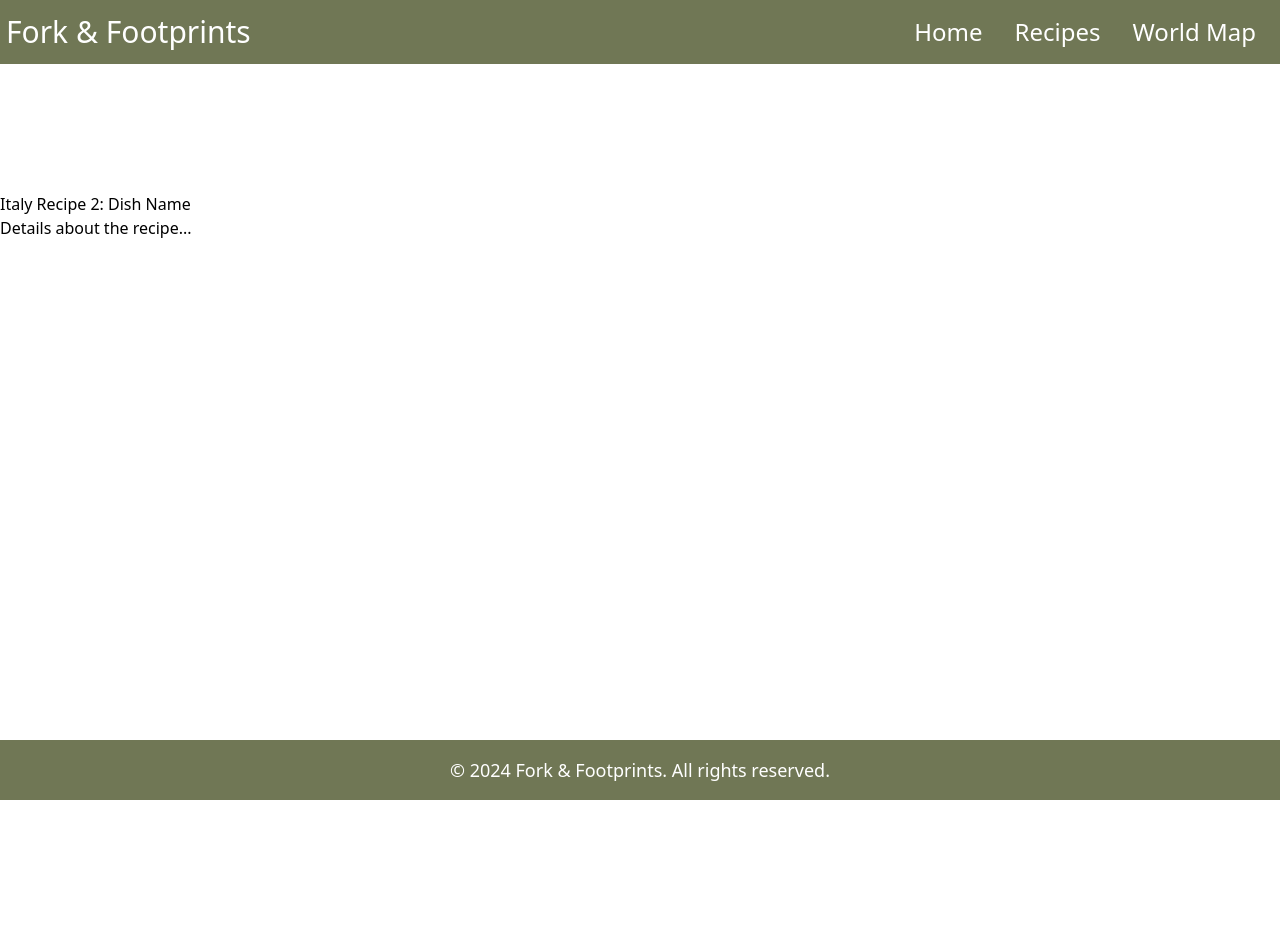
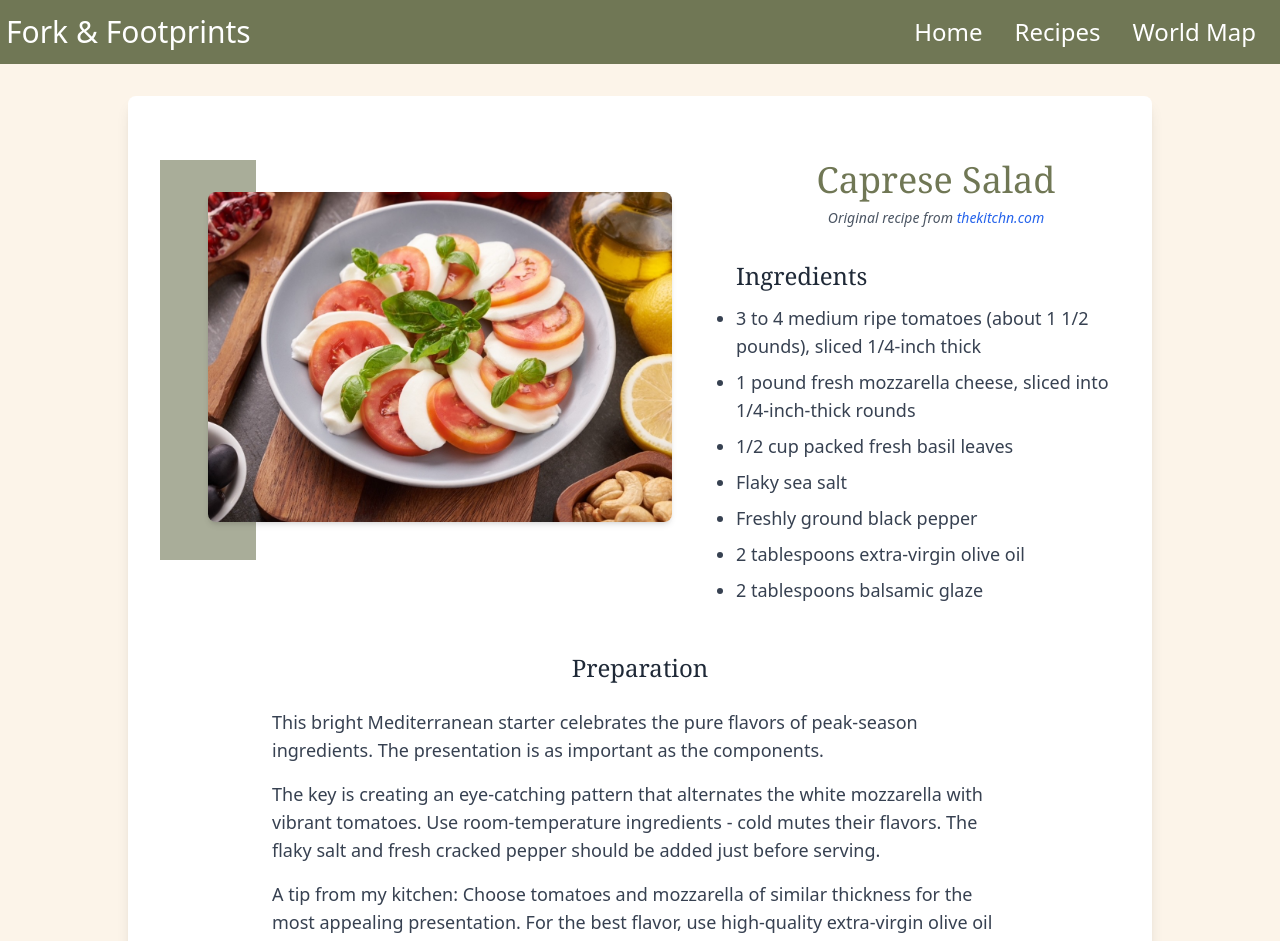
Before and after one commit to Tthompson8416/fork-and-footprints, a React (Vite) app: page /fork-and-footprints/fork-and-footprints/recipes/italy/recipe2 in a window 1280 px wide. Shown: the top 941 px of the page. Before the commit the page ends 800 px from the top, so only its background shows below. Built offline with nearby package versions, Linux system fonts and the light colour scheme.

Commit message:
Recipe20 added

```diff
--- a/src/pages/Recipe20.jsx
+++ b/src/pages/Recipe20.jsx
@@ -1,10 +1,90 @@
-import React from 'react';
+import capreseSalad from "../assets/images/italy-images/caprese.png";
 
 const Recipe20 = () => {
   return (
-    <div>
-      <h1 className='mt-48'>Italy Recipe 2: Dish Name</h1>
-      <p>Details about the recipe...</p>
+    <div className="flex justify-center bg-custom-cream px-8 py-12 md:py-16">
+      <div className="relative w-full max-w-[95%] sm:max-w-4xl lg:max-w-5xl bg-white rounded-lg shadow-lg p-8 md:py-16 top-8">
+        {/* Two-column grid for image and ingredients */}
+        <div className="grid grid-cols-1 sm:grid-cols-2 gap-8 mb-12">
+          {/* Left column - Image section */}
+          <div className="relative flex justify-center sm:block">
+            <div className="absolute left-0 hidden w-24 h-[400px] bg-custom-accent/60 sm:block z-0" />
+            <div className="relative w-[80%] sm:w-full sm:ml-12">
+              <img
+                src={capreseSalad}
+                alt="Caprese Salad"
+                className="w-full h-[200px] sm:h-[330px] object-cover rounded-lg shadow-md mt-8 z-10"
+              />
+            </div>
+          </div>
+
+          {/* Right column - Title and Ingredients */}
+          <div className="relative z-10 space-y-8">
+            <div className="text-center sm:text-left">
+              <h1 className="mb-2 text-2xl text-center font-serif text-custom-accent sm:text-2xl lg:text-4xl 2xl:text-5xl sm:ml-12 lg:ml-24 2xl:ml-20">
+                Caprese Salad
+              </h1>
+              <p className="text-sm text-center italic text-gray-600 sm:text-md sm:ml-12 lg:ml-24 2xl:text-lg">
+                Original recipe from{" "}
+                <a
+                  href="https://www.thekitchn.com/caprese-salad-260312"
+                  target="_blank"
+                  rel="noopener noreferrer"
+                  className="text-blue-600 hover:text-blue-800"
+                >
+                  thekitchn.com
+                </a>
+              </p>
+            </div>
+
+            <div>
+              <h2 className="pl-20 mb-3 text-xl font-serif text-gray-800 sm:text-2xl 2xl:text-4xl 2xl:mb-4">
+                Ingredients
+              </h2>
+              <ul className="pl-20 list-disc space-y-2 text-sm text-gray-700 sm:text-base lg:text-lg 2xl:text-2xl z-10">
+                <li>
+                  3 to 4 medium ripe tomatoes (about 1 1/2 pounds), sliced
+                  1/4-inch thick
+                </li>
+                <li>
+                  1 pound fresh mozzarella cheese, sliced into 1/4-inch-thick
+                  rounds
+                </li>
+                <li>1/2 cup packed fresh basil leaves</li>
+                <li>Flaky sea salt</li>
+                <li>Freshly ground black pepper</li>
+                <li>2 tablespoons extra-virgin olive oil</li>
+                <li>2 tablespoons balsamic glaze</li>
+              </ul>
+            </div>
+          </div>
+        </div>
+
+        <div className="max-w-3xl px-4 mx-auto">
+          <h2 className="mb-6 text-xl font-serif text-center text-gray-800 sm:text-2xl 2xl:text-4xl">
+            Preparation
+          </h2>
+          <div className="space-y-4 text-sm text-gray-700 sm:text-base lg:text-lg 2xl:text-2xl">
+            <p>
+              This bright Mediterranean starter celebrates the pure flavors of
+              peak-season ingredients. The presentation is as important as the
+              components.
+            </p>
+            <p>
+              The key is creating an eye-catching pattern that alternates the
+              white mozzarella with vibrant tomatoes. Use room-temperature
+              ingredients - cold mutes their flavors. The flaky salt and fresh
+              cracked pepper should be added just before serving.
+            </p>
+            <p>
+              A tip from my kitchen: Choose tomatoes and mozzarella of similar
+              thickness for the most appealing presentation. For the best
+              flavor, use high-quality extra-virgin olive oil and aged balsamic
+              glaze.
+            </p>
+          </div>
+        </div>
+      </div>
     </div>
   );
 };
```
